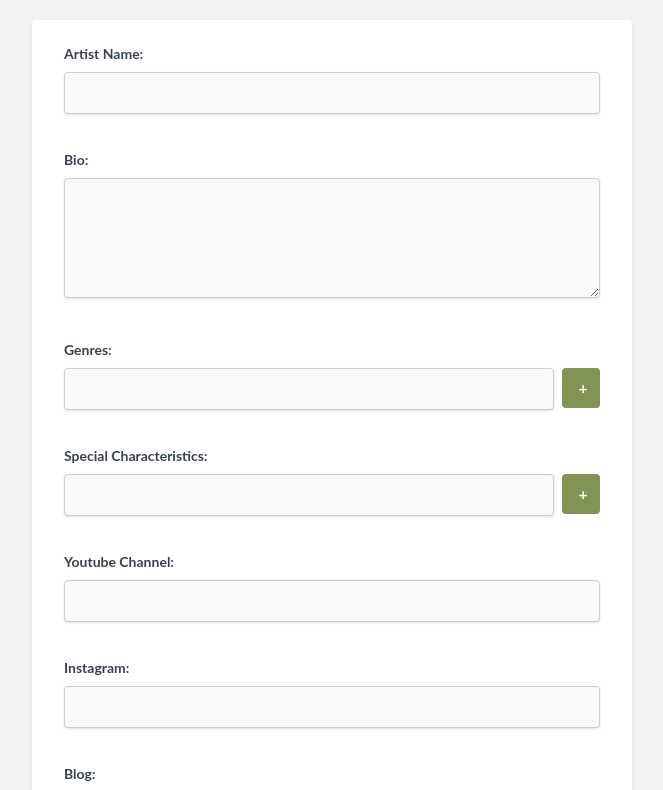
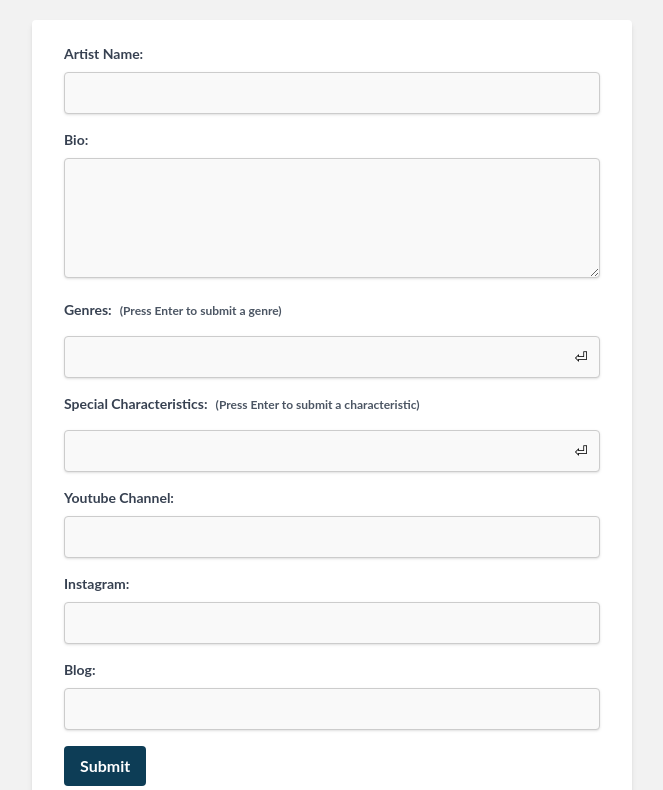
Before and after one commit to JacksonBey/RapidConnect-POC, a Next.js app: page /form in a window 1280 px wide. Shown: the top 790 px of the page, without its empty margins (308-971 px from the left). Built offline with nearby package versions, Linux system fonts and the light colour scheme.

Commit message:
can add or remove multiple genres and traits

```diff
--- a/pages/form.js
+++ b/pages/form.js
@@ -5,34 +5,43 @@ function ArtistForm() {
   const initialState = {
     artist_name: "",
     bio: "",
-    genres: [""],
-    special_characteristics: [""],
+    genres: [],
+    special_characteristics: [],
     youtube: "",
     instagram: "",
     blog: ""
   };
 
   const [formState, setFormState] = useState(initialState);
+  const [currentGenre, setCurrentGenre] = useState("");
+  const [currentChar, setCurrentChar] = useState("");
 
-  const handleInputChange = (event, index, field) => {
-    const values = [...formState[field]];
-    values[index] = event.target.value;
+  const handleInputChange = (event, field) => {
     setFormState({
       ...formState,
-      [field]: values
+      [event.target.name]: event.target.value,
     });
   };
 
-  const handleAddFields = (field) => {
-    const values = [...formState[field]];
-    values.push("");
-    setFormState({
-      ...formState,
-      [field]: values
-    });
+  const handleBubbleInput = (event, field) => {
+    if (event.key === "Enter") {
+      event.preventDefault();
+      const values = [...formState[field]];
+      if (field === "genres") {
+        values.push(currentGenre);
+        setCurrentGenre("");
+      } else if (field === "special_characteristics") {
+        values.push(currentChar);
+        setCurrentChar("");
+      }
+      setFormState({
+        ...formState,
+        [field]: values
+      });
+    }
   };
 
-  const handleRemoveFields = (index, field) => {
+  const handleRemoveBubble = (index, field) => {
     const values = [...formState[field]];
     values.splice(index, 1);
     setFormState({
@@ -63,40 +72,67 @@ function ArtistForm() {
           </label>
           <textarea className="shadow appearance-none border rounded w-full py-2 px-3 text-gray-700 leading-tight focus:outline-none focus:shadow-outline" name="bio" onChange={handleInputChange}></textarea>
         </div>
-        <div className="mb-4">
+        {/* <div className="mb-4">
           <label className="block text-gray-700 text-sm font-bold mb-2">
             Genres:
           </label>
+          <input className="shadow appearance-none border rounded w-full py-2 px-3 text-gray-700 leading-tight focus:outline-none focus:shadow-outline mt-2" type="text" name="genres" value={currentGenre} onChange={(e) => setCurrentGenre(e.target.value)} onKeyPress={(e) => handleBubbleInput(e, "genres")} />
           {formState.genres.map((genre, index) => (
-            <div className="flex mt-2" key={index}>
-              <input className="shadow appearance-none border rounded w-[82%] py-2 px-3 text-gray-700 leading-tight focus:outline-none focus:shadow-outline" type="text" name="genres" value={genre} onChange={(event) => handleInputChange(event, index, "genres")} />
-              <button className="w-[7%] h-full ml-2 bg-[#829356] hover:bg-[#5c683d] text-white font-bold py-2 px-4 rounded focus:outline-none focus:shadow-outline" type="button" onClick={() => handleAddFields("genres")}>
-                +
+            <span className="inline-flex items-center justify-center px-2 py-1 text-xs font-bold leading-none text-red-100 bg-[#3C6478] rounded-full m-1" key={index}>
+              {genre}
+              <button className="ml-1" type="button" onClick={() => handleRemoveBubble(index, "genres")}>
+                X
               </button>
-              {formState.genres.length > 1 && (
-                <button className="w-[7%] h-full ml-2 bg-[#ad2a1a] hover:bg-[#9a2617] text-white font-bold py-2 px-4 rounded focus:outline-none focus:shadow-outline" type="button" onClick={() => handleRemoveFields(index, "genres")}>
-                  -
-                </button>
-              )}
-            </div>
+            </span>
           ))}
         </div>
         <div className="mb-4">
           <label className="block text-gray-700 text-sm font-bold mb-2">
             Special Characteristics:
           </label>
+          <input className="shadow appearance-none border rounded w-full py-2 px-3 text-gray-700 leading-tight focus:outline-none focus:shadow-outline mt-2" type="text" name="special_characteristics" value={currentChar} onChange={(e) => setCurrentChar(e.target.value)} onKeyPress={(e) => handleBubbleInput(e, "special_characteristics")} />
           {formState.special_characteristics.map((characteristic, index) => (
-            <div className="flex mt-2" key={index}>
-              <input className="shadow appearance-none border rounded w-[82%] py-2 px-3 text-gray-700 leading-tight focus:outline-none focus:shadow-outline" type="text" name="special_characteristics" value={characteristic} onChange={(event) => handleInputChange(event, index, "special_characteristics")} />
-              <button className="w-[7%] h-full w-[7%] h-full ml-2 bg-[#829356] hover:bg-[#5c683d] text-white font-bold py-2 px-4 rounded focus:outline-none focus:shadow-outline" type="button" onClick={() => handleAddFields("special_characteristics")}>
-                +
+            <span className="inline-flex items-center justify-center px-2 py-1 text-xs font-bold leading-none text-red-100 bg-[#3C6478] rounded-full m-1" key={index}>
+              {characteristic}
+              <button className="ml-1" type="button" onClick={() => handleRemoveBubble(index, "special_characteristics")}>
+                X
               </button>
-              {formState.special_characteristics.length > 1 && (
-                <button className="w-[7%] h-full ml-2 bg-[#ad2a1a] hover:bg-[#9a2617] text-white font-bold py-2 px-4 rounded focus:outline-none focus:shadow-outline" type="button" onClick={() => handleRemoveFields(index, "special_characteristics")}>
-                  -
-                </button>
-              )}
-            </div>
+            </span>
+          ))}
+        </div> */}
+               <div className="mb-4">
+          <label className="block text-gray-700 text-sm font-bold mb-2">
+            Genres:
+            <span className="text-gray-600 text-xs ml-2">(Press Enter to submit a genre)</span>
+          </label>
+          <div className="relative">
+            <input className="shadow appearance-none border rounded w-full pb-0 mb-0 px-3 text-gray-700 leading-tight focus:outline-none focus:shadow-outline mt-2" type="text" name="genres" value={currentGenre} onChange={(e) => setCurrentGenre(e.target.value)} onKeyPress={(e) => handleBubbleInput(e, "genres")} />
+            <span className="absolute inset-y-0 right-0 mr-3 my-auto h-4" > &#9166;</span>
+          </div>
+          {formState.genres.map((genre, index) => (
+            <span className="inline-flex items-center justify-center px-2 py-1 text-xs font-bold leading-none text-red-100 bg-[#0d3d56] hover:bg-[#3c6478] rounded-full m-1" key={index}>
+
+              <button type="button" onClick={() => handleRemoveBubble(index, "genres")}>
+              {genre} <span className="ml-1" >X</span>
+              </button>
+            </span>
+          ))}
+        </div>
+        <div className="mb-4">
+          <label className="block text-gray-700 text-sm font-bold mb-2">
+            Special Characteristics:
+            <span className="text-gray-600 text-xs ml-2">(Press Enter to submit a characteristic)</span>
+          </label>
+          <div className="relative">
+            <input className="shadow appearance-none border rounded w-full pb-0 mb-0 px-3 text-gray-700 leading-tight focus:outline-none focus:shadow-outline mt-2" type="text" name="special_characteristics" value={currentChar} onChange={(e) => setCurrentChar(e.target.value)} onKeyPress={(e) => handleBubbleInput(e, "special_characteristics")} />
+            <span className="absolute inset-y-0 right-0 mr-3 my-auto h-4" > &#9166;</span>
+          </div>
+          {formState.special_characteristics.map((characteristic, index) => (
+            <span className="inline-flex items-center justify-center px-2 py-1 text-xs font-bold leading-none text-red-100 bg-[#0d3d56] hover:bg-[#3c6478] rounded-full m-1" key={index}>
+              <button type="button" onClick={() => handleRemoveBubble(index, "special_characteristics")}>
+              {characteristic}  <span className="ml-1">X</span>
+              </button>
+            </span>
           ))}
         </div>
         <div className="mb-4">
@@ -118,7 +154,7 @@ function ArtistForm() {
           <input className="shadow appearance-none border rounded w-full py-2 px-3 text-gray-700 leading-tight focus:outline-none focus:shadow-outline" type="text" name="blog" onChange={handleInputChange} />
         </div>
         <div className="flex items-center justify-between">
-          <button className="bg-blue-500 hover:bg-blue-700 text-white font-bold py-2 px-4 rounded focus:outline-none focus:shadow-outline" type="submit">
+          <button className="bg-[#0d3d56] hover:bg-[#3c6478] text-white font-bold py-2 px-4 rounded focus:outline-none focus:shadow-outline" type="submit">
             Submit
           </button>
         </div>
--- a/styles/globals.css
+++ b/styles/globals.css
@@ -51,7 +51,7 @@ input[type="email"],
 textarea {
   width: 100%;
   padding: 10px;
-  margin-bottom: 20px;
+  /* margin-bottom: 20px; */
   border: 1px solid #ccc;
   border-radius: 4px;
   background-color: #f9f9f9;
```
